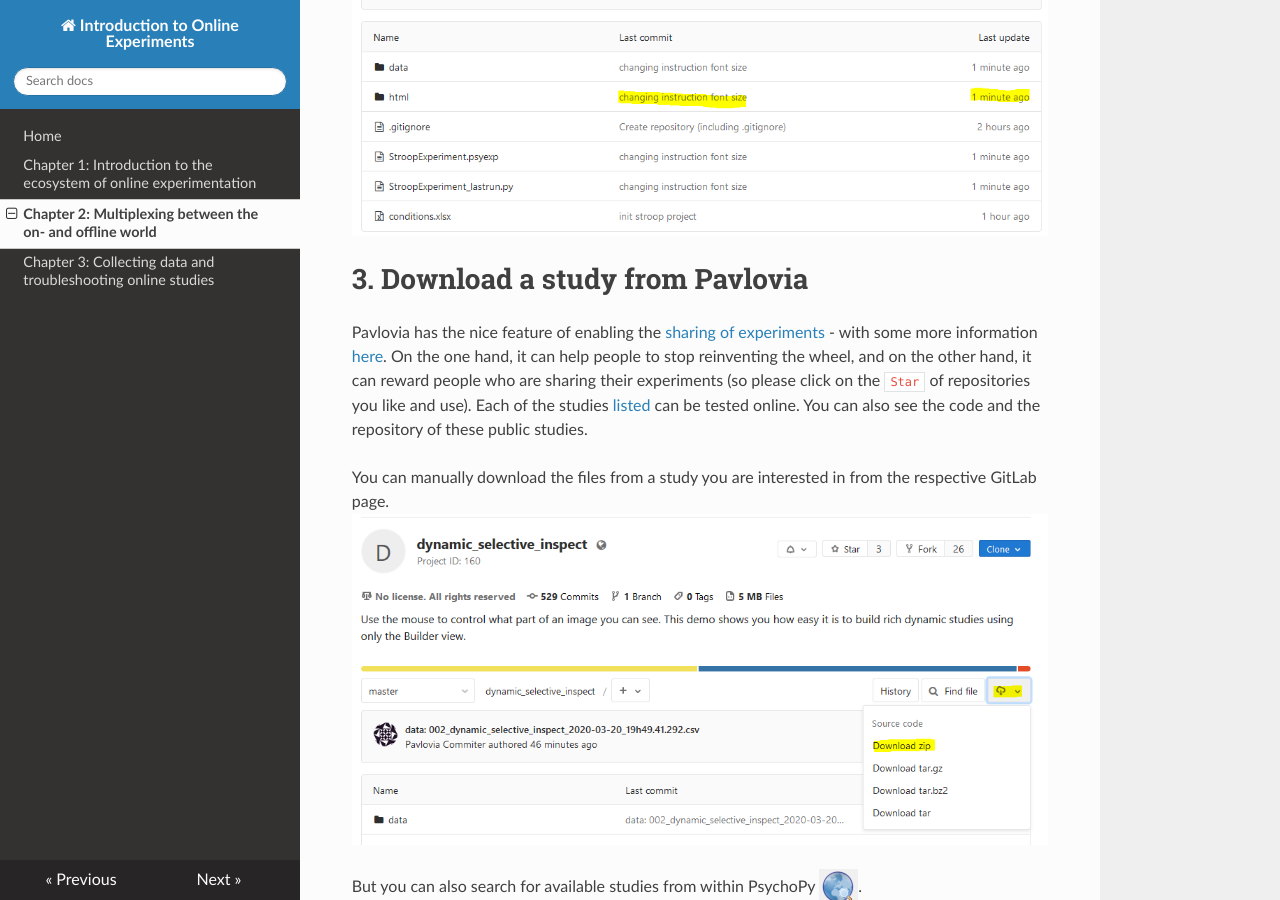
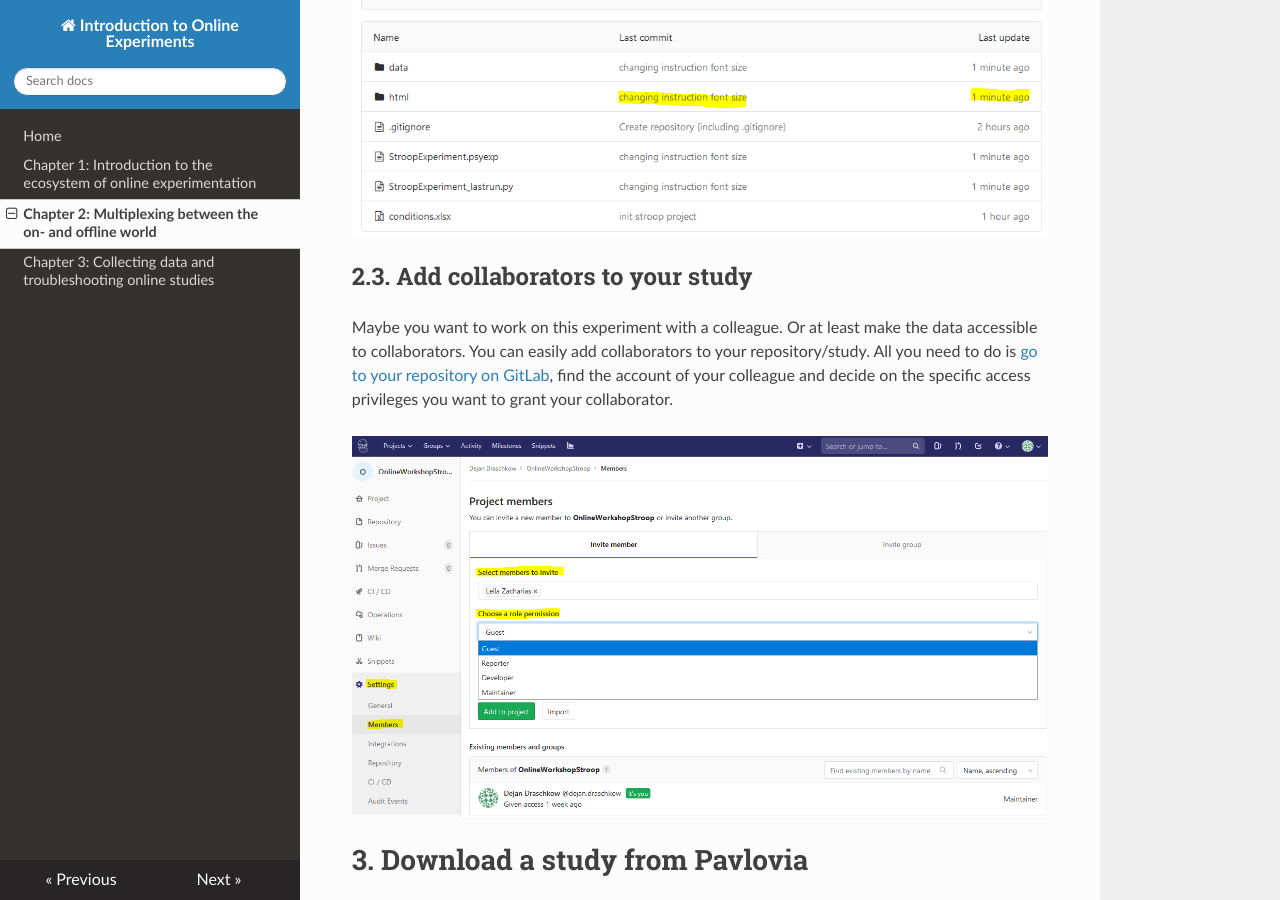
Before and after one commit to onlinews/online_ws, an MkDocs documentation site: the page built from docs/Ch_2_RunFirstStudy.md, in a window 1280 px wide and 900 px high, scrolled down 6191 px. Built offline with MkDocs 1.6.1, drawn with Linux system fonts in a browser that asks for light colours; nearby versions of some CDN libraries.

Commit message:
change position of adding collaborator

````diff
--- a/docs/Ch_2_RunFirstStudy.html
+++ b/docs/Ch_2_RunFirstStudy.html
@@ -72,6 +72,10 @@
 <img src="./img/MakeStroopOnline8.PNG" alt="Button"></p>
 <p>You can see that your repository on the server was updated recently, and you can also click on the last commit message in order to see your commit history, that is the changes you have made to your files since you published the study.
 <img src="./img/MakeStroopOnline9.PNG" alt="Button"></p>
+<h2 id="2-3-add-collaborators-to-your-study">2.3. Add collaborators to your study</h2>
+<p>Maybe you want to work on this experiment with a colleague. Or at least make the data accessible to collaborators. You can easily add collaborators to your repository/study.
+All you need to do is <a href="https://online-ws.readthedocs.io/en/latest/Ch_2_RunFirstStudy/#2-editing-and-syncing-your-experiment">go to your repository on GitLab</a>, find the account of your colleague and decide on the specific access privileges you want to grant your collaborator.</p>
+<p><img src="./img/AddCollaborator.PNG" alt="AddCollaborator"></p>
 <h1 id="3-download-a-study-from-pavlovia">3. Download a study from Pavlovia</h1>
 <p>Pavlovia has the nice feature of enabling the <a href="https://pavlovia.org/explore">sharing of experiments</a> - with some more information <a href="https://psychopy.org/online/usingPavlovia.html">here</a>. On the one hand, it can help people to stop reinventing the wheel, and on the other hand, it can reward people who are sharing their experiments (so please click on the <code>Star</code> of repositories you like and use). Each of the studies <a href="https://pavlovia.org/explore">listed</a> can be tested online. You can also see the code and the repository of these public studies.</p>
 <p>You can manually download the files from a study you are interested in from the respective GitLab page.
--- a/docs/Ch_2_RunFirstStudy.md
+++ b/docs/Ch_2_RunFirstStudy.md
@@ -65,6 +65,13 @@
 You can see that your repository on the server was updated recently, and you can also click on the last commit message in order to see your commit history, that is the changes you have made to your files since you published the study.
 ![Button](./img/MakeStroopOnline9.PNG)
 
+## 2.3. Add collaborators to your study
+Maybe you want to work on this experiment with a colleague. Or at least make the data accessible to collaborators. You can easily add collaborators to your repository/study.
+All you need to do is [go to your repository on GitLab](https://online-ws.readthedocs.io/en/latest/Ch_2_RunFirstStudy/#2-editing-and-syncing-your-experiment), find the account of your colleague and decide on the specific access privileges you want to grant your collaborator.
+
+![AddCollaborator](./img/AddCollaborator.PNG)
+
+
 # 3. Download a study from Pavlovia
 Pavlovia has the nice feature of enabling the [sharing of experiments](https://pavlovia.org/explore) - with some more information [here](https://psychopy.org/online/usingPavlovia.html). On the one hand, it can help people to stop reinventing the wheel, and on the other hand, it can reward people who are sharing their experiments (so please click on the ```Star``` of repositories you like and use). Each of the studies [listed](https://pavlovia.org/explore) can be tested online. You can also see the code and the repository of these public studies.
 
--- a/docs/Ch_3_CollectingData.html
+++ b/docs/Ch_3_CollectingData.html
@@ -150,10 +150,6 @@
 <h2 id="2-3-collect-data-and-evaluate-results">2.3. Collect data and evaluate results</h2>
 <p>We can now collect the new data from the server. You can do this by simply syncing <img src="./img/Sync.PNG" alt="Sync"> your project, which will download all available data files to your local machine (see <code>1.4.</code>).</p>
 <p>With this step you have just completed a full cycle in online experimentation. In the following chapters, we will explore more complex experimental designs and solve other real-life problems, but conceptually we have already covered all important mile stones for a successful transition to online testing.</p>
-<h2 id="2-4-add-collaborators-to-your-study">2.4. Add collaborators to your study</h2>
-<p>Maybe you want to work on this experiment with a colleague. Or at least make the data accessible to collaborators. You can easily add collaborators to your repository/study.
-All you need to do is <a href="https://online-ws.readthedocs.io/en/latest/Ch_2_RunFirstStudy/#2-editing-and-syncing-your-experiment">go to your repository on GitLab</a>, find the account of your colleague and decide on the specific access privileges you want to grant your collaborator.</p>
-<p><img src="./img/AddCollaborator.PNG" alt="AddCollaborator"></p>
 </article></div><div style="background-color: #b4b2b2;width: 50px;height:50px;line-height: 50px;text-align: center;position: fixed;bottom: 10px;right: 10px;padding-top:5px;" onclick="document.documentElement.scrollTop = document.body.scrollTop =0;">
   <svg t="1533629773982" class="icon" style="" viewBox="0 0 1024 1024" version="1.1" xmlns="http://www.w3.org/2000/svg" p-id="1035" xlink="http://www.w3.org/1999/xlink" width="40" height="40"><defs><style type="text/css">@font-face { font-family: uc-nexus-iconfont; src: url("chrome-extension://pogijhnlcfmcppgimcaccdkmbedjkmhi/res/font_9qmmi8b8jsxxbt9.woff") format("woff"), url("chrome-extension://pogijhnlcfmcppgimcaccdkmbedjkmhi/res/font_9qmmi8b8jsxxbt9.ttf") format("truetype"); }
   </style></defs><path d="M536.255427 195.182354c-7.804756-7.804756-17.966187-11.615549-28.311813-11.615549-9.43693 0-18.874883 3.449565-26.496467 10.163477-2.360767 1.452071-4.356214 3.267417-6.352685 5.262864L218.47792 455.611735c-15.607466 15.60542-15.607466 40.834011 0 56.43943 15.607466 15.607466 41.558511 15.607466 57.167001 0l193.46013-192.733583 0 600.526219c0 22.1423 17.787108 39.927361 39.927361 39.927361 22.140253 0 39.927361-17.785062 39.927361-39.927361L548.959773 319.317583 737.15704 508.422522c15.607466 15.607466 40.469714 15.607466 56.078203 0 15.607466-15.607466 15.425318-40.834011-0.182149-56.441477L536.255427 195.182354 536.255427 195.182354z" p-id="1036" fill="#333"/><path d="M101.784174 143.097092l816.674071 0c22.140253 0 39.925315-17.785062 39.925315-39.927361 0-22.140253-17.784038-39.925315-39.925315-39.925315L101.784174 63.244416c-22.140253 0-39.927361 17.785062-39.927361 39.925315C61.856813 125.31203 79.643921 143.097092 101.784174 143.097092L101.784174 143.097092z" p-id="1037" fill="#333"/></svg>
````
Also changed, not shown: docs/Ch_3_CollectingData.md (+0 -6 lines).
